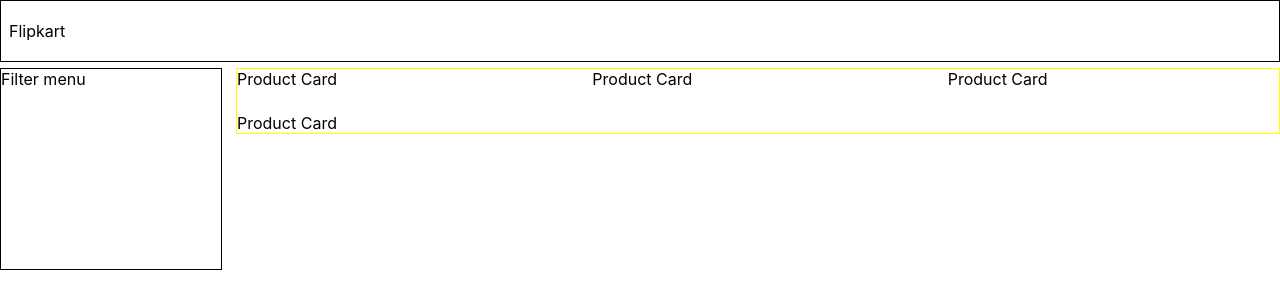
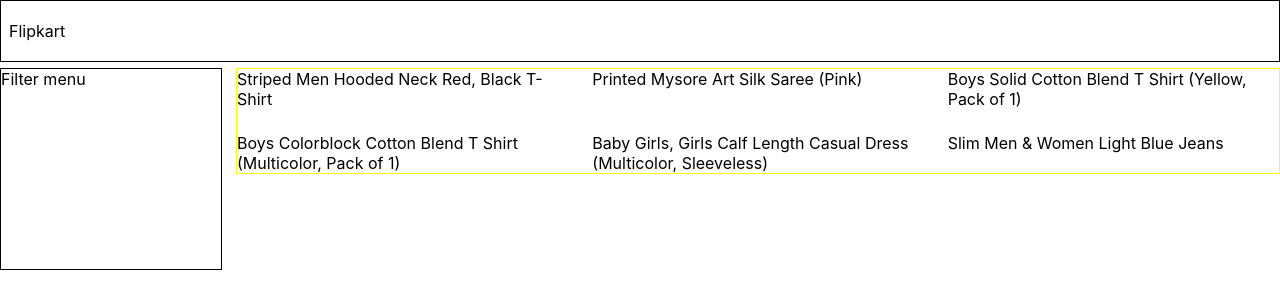
Before and after one commit to OmkarArora/flipkart-productlisting, a React (Create React App) app: page / in a window 1280 px wide. Shown: the top 308 px of the page. Built offline with nearby package versions, Linux system fonts and the light colour scheme.

Commit message:
feat: data loaded into and fetched from context

```diff
--- a/src/components/ProductCard/ProductCard.jsx
+++ b/src/components/ProductCard/ProductCard.jsx
@@ -1,9 +1,10 @@
 import "./productCard.css";
 
-export const ProductCard = () => {
+export const ProductCard = ({ _id, name, brand, price, discount, sizes, ideal, images, currency }) => {
 	return (
 		<div>
-			Product Card
+			{name}
+
 		</div>
 	)
 }
--- a/src/components/ProductsPage/ProductsPage.jsx
+++ b/src/components/ProductsPage/ProductsPage.jsx
@@ -1,17 +1,15 @@
-import { FilterMenu } from "..";
-import { ProductCard } from "../ProductCard/ProductCard";
+import { useProducts } from "../../contexts";
+import { ProductCard, FilterMenu } from ".."
 import "./productsPage.css";
 
 export const ProductsPage = () => {
+	const { products } = useProducts();
 	return (
 		<div className="page-products">
 			<main className="container-listing">
 				<FilterMenu />
 				<div className="container-products list-products">
-					<ProductCard />
-					<ProductCard />
-					<ProductCard />
-					<ProductCard />
+					{products && products.length > 0 && products.map(item => <ProductCard key={item._id} {...item} />)}
 				</div>
 			</main>
 		</div>
--- /dev/null
+++ b/src/contexts/Products/productsContext.jsx
@@ -0,0 +1,26 @@
+import { createContext, useContext, useEffect, useReducer } from "react";
+import { productsReducer } from "./productsReducer";
+import SampleData from "./productsData.json";
+
+const ProductsContext = createContext();
+
+export const useProducts = () => useContext(ProductsContext);
+
+export const ProductsProvider = ({ children }) => {
+	const [{ products, appState }, dispatch] = useReducer(productsReducer, { products: [], appState: "success" })
+
+	const value = { products, appState, dispatch };
+
+	const fetchProducts = () => {
+		const products = SampleData.products;
+		dispatch({ type: "SET_PRODUCTS", payload: { products } })
+	}
+
+	useEffect(() => fetchProducts(), [])
+
+	return (
+		<ProductsContext.Provider value={value}>
+			{children}
+		</ProductsContext.Provider>
+	)
+}
--- /dev/null
+++ b/src/contexts/Products/productsData.json
@@ -0,0 +1,151 @@
+{
+	"products": [
+		{
+			"_id": "sass12345",
+			"sizes": [
+				"S",
+				"M",
+				"L",
+				"XL"
+			],
+			"images": [
+				"https://rukminim1.flixcart.com/image/880/1056/kf1fo280hlty2aw-0/t-shirt/w/s/e/-original-imafdfvvr8hqdu65.jpeg?q=50",
+				"https://rukminim1.flixcart.com/image/880/1056/kf1fo280hlty2aw-0/t-shirt/i/c/s/-original-imafey9zzwxwjfum.jpeg?q=50",
+				"https://rukminim1.flixcart.com/image/880/1056/kf1fo280hlty2aw-0/t-shirt/b/o/e/-original-imafdfvvzycg62dp.jpeg?q=50",
+				"https://rukminim1.flixcart.com/image/880/1056/kf1fo280hlty2aw-0/t-shirt/e/d/t/-original-imafdfvv9kccjk9y.jpeg?q=50"
+			],
+			"brand": "HELMONT",
+			"name": "Striped Men Hooded Neck Red, Black T-Shirt",
+			"currency": {
+				"code": "INR",
+				"symbol": "₹"
+			},
+			"price": 999,
+			"discount": 79,
+			"ideal": [
+				"Men",
+				"Women"
+			]
+		},
+		{
+			"_id": "sass23456",
+			"sizes": [
+				"S",
+				"M",
+				"L"
+			],
+			"images": [
+				"https://rukminim1.flixcart.com/image/880/1056/k687wy80/sari/h/j/g/free-desirable-admirable-most-south-indian-bengali-creative-original-imafzpdejv2hzndd.jpeg?q=50",
+				"https://rukminim1.flixcart.com/image/880/1056/kt39jm80/sari/c/b/z/free-s185456-fabwomen-unstitched-original-imag6gjwjartmufd.jpeg?q=50",
+				"https://rukminim1.flixcart.com/image/880/1056/kt39jm80/sari/f/c/4/free-s185456-fabwomen-unstitched-original-imag6gjw6znufjym.jpeg?q=50"
+			],
+			"brand": "Fabwomen",
+			"name": "Printed Mysore Art Silk Saree  (Pink)",
+			"currency": {
+				"code": "INR",
+				"symbol": "₹"
+			},
+			"price": 1669,
+			"discount": 84,
+			"ideal": [
+				"Women"
+			]
+		},
+		{
+			"_id": "sass34567",
+			"sizes": [
+				"S",
+				"M"
+			],
+			"images": [
+				"https://rukminim1.flixcart.com/image/880/1056/kk4c13k0/kids-t-shirt/u/g/e/8-9-years-kidswithmask-thefashionplus-original-imafzjh2gubvgyxt.jpeg?q=50",
+				"https://rukminim1.flixcart.com/image/880/1056/kk4c13k0/kids-t-shirt/c/a/c/8-9-years-kidswithmask-thefashionplus-original-imafzjh2vcbqrggr.jpeg?q=50",
+				"https://rukminim1.flixcart.com/image/880/1056/kk4c13k0/kids-t-shirt/p/s/s/8-9-years-kidswithmask-thefashionplus-original-imafzjh2xfekuh79.jpeg?q=50"
+			],
+			"brand": "TheFashionPlus",
+			"name": "Boys Solid Cotton Blend T Shirt  (Yellow, Pack of 1)",
+			"currency": {
+				"code": "INR",
+				"symbol": "₹"
+			},
+			"price": 1669,
+			"discount": 85,
+			"ideal": [
+				"Boys"
+			]
+		},
+		{
+			"_id": "sass45678",
+			"sizes": [
+				"S",
+				"M",
+				"L"
+			],
+			"images": [
+				"https://rukminim1.flixcart.com/image/880/1056/kmds4nk0/kids-t-shirt/o/y/y/13-14-years-tblwtylrn-bd27-tripr-original-imagfau9nzxegqa7.jpeg?q=50",
+				"https://rukminim1.flixcart.com/image/880/1056/kmds4nk0/kids-t-shirt/w/m/k/13-14-years-tblwtylrn-bd27-tripr-original-imagfau9wjuaezmp.jpeg?q=50",
+				"https://rukminim1.flixcart.com/image/880/1056/kmds4nk0/kids-t-shirt/k/r/7/11-12-years-tblwtylrn-bd27-tripr-original-imagfau9bfhbg42n.jpeg?q=50"
+			],
+			"brand": "TRIPR",
+			"name": "Boys Colorblock Cotton Blend T Shirt  (Multicolor, Pack of 1)",
+			"currency": {
+				"code": "INR",
+				"symbol": "₹"
+			},
+			"price": 1399,
+			"discount": 81,
+			"ideal": [
+				"Boys"
+			]
+		},
+		{
+			"_id": "sass56789",
+			"sizes": [
+				"S",
+				"M"
+			],
+			"images": [
+				"https://rukminim1.flixcart.com/image/880/1056/kesv0y80/kids-dress/n/q/h/4-5-years-cotton-kids-jhabla-girls-frocks-sonia-collection-original-imafvdsmxc66h5xg.jpeg?q=50",
+				"https://rukminim1.flixcart.com/image/880/1056/kesv0y80/kids-dress/n/q/h/3-4-years-cotton-kids-jhabla-girls-frocks-sonia-collection-original-imafvdsmhdwqpgpm.jpeg?q=50",
+				"https://rukminim1.flixcart.com/image/880/1056/kesv0y80/kids-dress/n/q/h/3-4-years-cotton-kids-jhabla-girls-frocks-sonia-collection-original-imafvdsmxynxsnzz.jpeg?q=50"
+			],
+			"brand": "sonia collection",
+			"name": "Baby Girls, Girls Calf Length Casual Dress  (Multicolor, Sleeveless)",
+			"currency": {
+				"code": "INR",
+				"symbol": "₹"
+			},
+			"price": 999,
+			"discount": 74,
+			"ideal": [
+				"Girls"
+			]
+		},
+		{
+			"_id": "sass67890",
+			"sizes": [
+				"S",
+				"M",
+				"L",
+				"XL",
+				"XXL"
+			],
+			"images": [
+				"https://rukminim1.flixcart.com/image/880/1056/kod858w0/jean/0/o/3/34-plain-jean-lblue-namma-ooru-trend-original-imag2uafzbgahz8g.jpeg?q=50",
+				"https://rukminim1.flixcart.com/image/880/1056/kod858w0/jean/b/e/r/34-plain-jean-lblue-namma-ooru-trend-original-imag2uafm6u8h63v.jpeg?q=50",
+				"https://rukminim1.flixcart.com/image/880/1056/kod858w0/jean/q/v/f/34-plain-jean-lblue-namma-ooru-trend-original-imag2uafpjgcuubg.jpeg?q=50"
+			],
+			"brand": "NAMMA OORU TREND",
+			"name": "Slim Men & Women Light Blue Jeans",
+			"currency": {
+				"code": "INR",
+				"symbol": "₹"
+			},
+			"price": 2499,
+			"discount": 76,
+			"ideal": [
+				"Girls"
+			]
+		}
+	]
+}
--- /dev/null
+++ b/src/contexts/Products/productsReducer.js
@@ -0,0 +1,9 @@
+export const productsReducer = (state, action) => {
+	switch (action.type) {
+		case "SET_PRODUCTS":
+			return { ...state, products: action.payload.products }
+		case "SET_APP_STATE":
+			return { ...state, appState: action.payload.appState }
+		default: return state;
+	}
+}
--- /dev/null
+++ b/src/contexts/index.js
@@ -0,0 +1 @@
+export { useProducts, ProductsProvider } from "./Products/productsContext";
--- a/src/index.js
+++ b/src/index.js
@@ -2,10 +2,13 @@
 import ReactDOM from 'react-dom';
 import './index.css';
 import App from './App';
+import { ProductsProvider } from './contexts';
 
 ReactDOM.render(
   <React.StrictMode>
-    <App />
+    <ProductsProvider>
+      <App />
+    </ProductsProvider>
   </React.StrictMode>,
   document.getElementById('root')
 );
```
